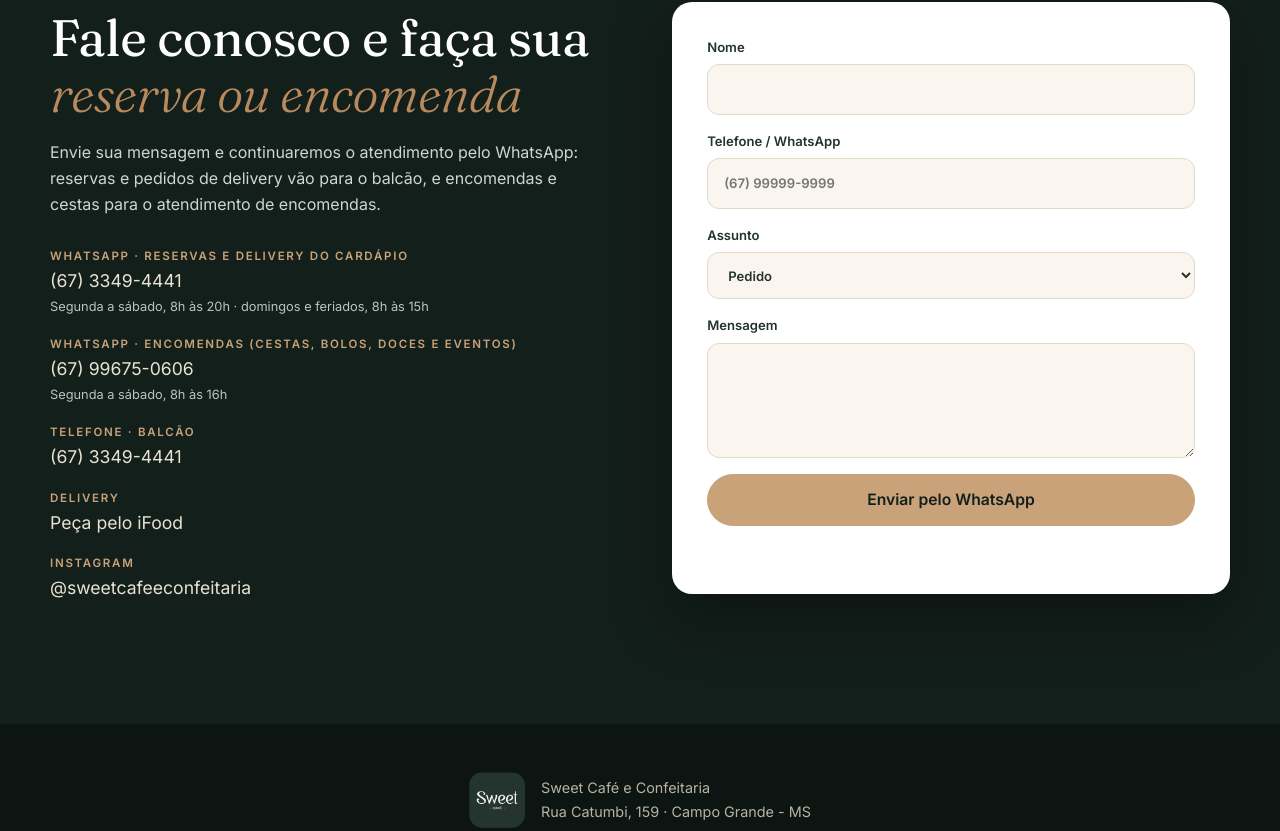
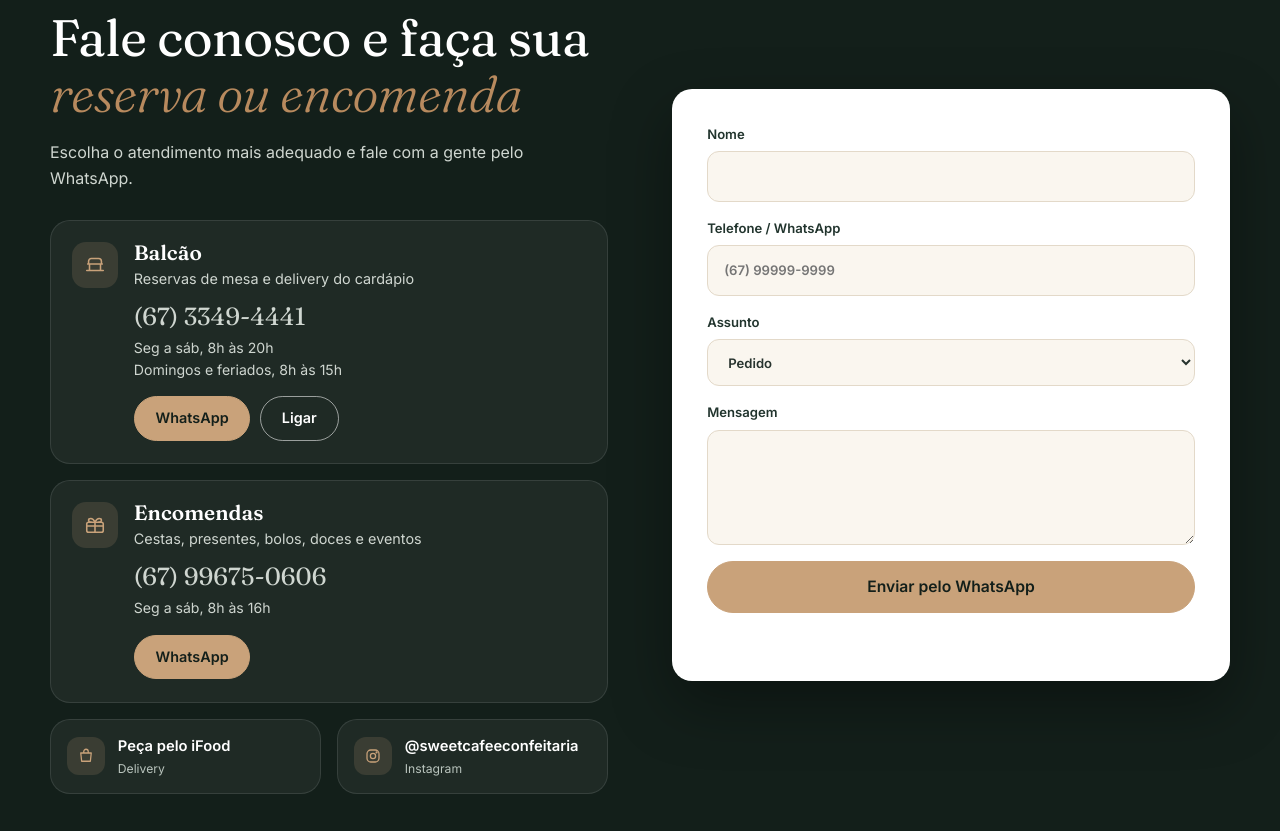
Before and after one commit to Melfhyfqv/sweet-cafe, a plain HTML site: page index.html in a window 1280 px wide. Shown: the part 9858-10689 px from the top of the page. Drawn offline with Linux system fonts and the light colour scheme.

Commit message:
Add files via upload

```diff
--- a/index.html
+++ b/index.html
@@ -266,14 +266,44 @@
     <div data-reveal>
       <p class="eyebrow gold">Contato</p>
       <h2>Fale conosco e faça sua <em>reserva ou encomenda</em></h2>
-      <p>Envie sua mensagem e continuaremos o atendimento pelo WhatsApp: reservas e pedidos de delivery vão para o balcão, e encomendas e cestas para o atendimento de encomendas.</p>
-      <ul class="contact-list">
-        <li><b>WhatsApp · Reservas e delivery do cardápio</b><a data-wa="Olá! Vim pelo site da Sweet Café." data-wa-to="balcao" target="_blank" rel="noopener">(67) 3349-4441</a><small>Segunda a sábado, 8h às 20h · domingos e feriados, 8h às 15h</small></li>
-        <li><b>WhatsApp · Encomendas (cestas, bolos, doces e eventos)</b><a data-wa="Olá! Vim pelo site da Sweet Café." target="_blank" rel="noopener">(67) 99675-0606</a><small>Segunda a sábado, 8h às 16h</small></li>
-        <li><b>Telefone · Balcão</b><a href="tel:+556733494441">(67) 3349-4441</a></li>
-        <li><b>Delivery</b><a href="https://www.ifood.com.br/delivery/campo-grande-ms/sweet-cafe---restaurante-doceria-e-padaria-artesanal-jardim-bela-vista/ce87402b-5f27-452e-ab65-4007fd007075" target="_blank" rel="noopener">Peça pelo iFood</a></li>
-        <li><b>Instagram</b><a href="https://www.instagram.com/sweetcafeeconfeitaria/" target="_blank" rel="noopener">@sweetcafeeconfeitaria</a></li>
-      </ul>
+      <p>Escolha o atendimento mais adequado e fale com a gente pelo WhatsApp.</p>
+      <div class="c-cards">
+        <article class="c-card">
+          <span class="c-ico" aria-hidden="true"><svg viewBox="0 0 24 24" width="22" height="22" fill="none" stroke="currentColor" stroke-width="1.7" stroke-linecap="round" stroke-linejoin="round"><path d="M4 11h16M5 11V8a3 3 0 0 1 3-3h8a3 3 0 0 1 3 3v3M6 11v7M18 11v7M3 18h18"/></svg></span>
+          <div class="c-body">
+            <h3>Balcão</h3>
+            <p class="c-sub">Reservas de mesa e delivery do cardápio</p>
+            <p class="c-num">(67) 3349-4441</p>
+            <p class="c-hours">Seg a sáb, 8h às 20h<br>Domingos e feriados, 8h às 15h</p>
+            <div class="c-actions">
+              <a class="btn btn-gold btn-small" data-wa="Olá! Vim pelo site da Sweet Café." data-wa-to="balcao" target="_blank" rel="noopener">WhatsApp</a>
+              <a class="btn btn-outline btn-small" href="tel:+556733494441">Ligar</a>
+            </div>
+          </div>
+        </article>
+        <article class="c-card">
+          <span class="c-ico" aria-hidden="true"><svg viewBox="0 0 24 24" width="22" height="22" fill="none" stroke="currentColor" stroke-width="1.7" stroke-linecap="round" stroke-linejoin="round"><rect x="3" y="9" width="18" height="11" rx="2"/><path d="M12 9v11M3 13h18M8 9c-2 0-3-1-3-2.2S6 5 7.5 5C10 5 12 9 12 9s2-4 4.5-4C18 5 19 5.8 19 6.8S18 9 16 9"/></svg></span>
+          <div class="c-body">
+            <h3>Encomendas</h3>
+            <p class="c-sub">Cestas, presentes, bolos, doces e eventos</p>
+            <p class="c-num">(67) 99675-0606</p>
+            <p class="c-hours">Seg a sáb, 8h às 16h</p>
+            <div class="c-actions">
+              <a class="btn btn-gold btn-small" data-wa="Olá! Vim pelo site da Sweet Café." target="_blank" rel="noopener">WhatsApp</a>
+            </div>
+          </div>
+        </article>
+        <div class="c-links">
+          <a class="c-link" href="https://www.ifood.com.br/delivery/campo-grande-ms/sweet-cafe---restaurante-doceria-e-padaria-artesanal-jardim-bela-vista/ce87402b-5f27-452e-ab65-4007fd007075" target="_blank" rel="noopener">
+            <span class="c-ico sm" aria-hidden="true"><svg viewBox="0 0 24 24" width="18" height="18" fill="none" stroke="currentColor" stroke-width="1.7" stroke-linecap="round" stroke-linejoin="round"><path d="M5 8h14l-1.2 11H6.2L5 8zM9 8V6a3 3 0 0 1 6 0v2"/></svg></span>
+            <span><b>Peça pelo iFood</b><small>Delivery</small></span>
+          </a>
+          <a class="c-link" href="https://www.instagram.com/sweetcafeeconfeitaria/" target="_blank" rel="noopener">
+            <span class="c-ico sm" aria-hidden="true"><svg viewBox="0 0 24 24" width="18" height="18" fill="none" stroke="currentColor" stroke-width="1.7" stroke-linecap="round" stroke-linejoin="round"><rect x="4" y="4" width="16" height="16" rx="5"/><circle cx="12" cy="12" r="3.5"/><circle cx="16.8" cy="7.2" r=".6" fill="currentColor"/></svg></span>
+            <span><b>@sweetcafeeconfeitaria</b><small>Instagram</small></span>
+          </a>
+        </div>
+      </div>
     </div>
     <form id="contactForm" class="form" novalidate data-reveal style="--d:.1s">
       <label>Nome<input name="nome" type="text" required autocomplete="name"></label>
--- a/style.css
+++ b/style.css
@@ -175,10 +175,32 @@ p{margin-bottom:1rem;color:var(--muted)}
 .contact{background:var(--green-900);color:#e9e2d4}
 .contact h2{color:#fff}
 .contact p{color:#cfd6d0}
+/* Cartões de contato */
+.c-cards{display:grid;gap:1rem;margin-top:1.8rem}
+.c-card{display:flex;gap:1rem;align-items:flex-start;padding:1.3rem 1.3rem 1.4rem;border-radius:var(--radius);background:rgba(255,255,255,.05);border:1px solid rgba(255,255,255,.1);transition:.25s}
+.c-card:hover{border-color:rgba(201,162,122,.55);background:rgba(255,255,255,.07)}
+.c-ico{flex:none;width:46px;height:46px;border-radius:14px;display:grid;place-items:center;background:rgba(201,162,122,.16);color:var(--gold)}
+.c-ico.sm{width:38px;height:38px;border-radius:12px}
+.c-body{min-width:0}
+.c-body h3{color:#fff;font-size:1.3rem;margin:0}
+.c-sub{margin:.15rem 0 .7rem;font-size:.9rem;color:#b9c4bd}
+.c-num{margin:0;font-family:var(--serif);font-size:1.55rem;color:#fff;line-height:1.2}
+.c-hours{margin:.35rem 0 1rem;font-size:.88rem;line-height:1.5;color:#cfd6d0}
+.c-actions{display:flex;gap:.6rem;flex-wrap:wrap}
+.c-actions .btn{padding:.6rem 1.3rem;font-size:.9rem}
+.c-links{display:grid;grid-template-columns:1fr 1fr;gap:1rem}
+.c-link{display:flex;align-items:center;gap:.8rem;padding:.9rem 1rem;border-radius:var(--radius);background:rgba(255,255,255,.05);border:1px solid rgba(255,255,255,.1);transition:.25s;min-width:0}
+.c-link:hover{border-color:rgba(201,162,122,.55);background:rgba(255,255,255,.07)}
+.c-link b{display:block;color:#fff;font-size:.92rem;font-weight:600;overflow:hidden;text-overflow:ellipsis;white-space:nowrap}
+.c-link small{display:block;font-size:.76rem;color:#b9c4bd}
+.c-link>span:last-child{min-width:0}
+@media (max-width:560px){.c-links{grid-template-columns:1fr}.c-num{font-size:1.4rem}}
 .contact-list{margin:1.8rem 0 0}
 .contact-list li{margin-bottom:1.1rem}
 .contact-list b{display:block;font-size:.72rem;text-transform:uppercase;letter-spacing:.15em;color:var(--gold)}
 .contact-list a{font-size:1.1rem}
+.contact-list a.call{font-size:.78rem;font-weight:600;margin-left:.6rem;padding:.2rem .75rem;border:1px solid var(--gold);border-radius:999px;color:var(--gold);vertical-align:middle}
+.contact-list a.call:hover{background:var(--gold);color:var(--green-900);text-decoration:none}
 .contact-list small{display:block;font-size:.8rem;color:#b9c4bd;margin-top:.1rem}
 .contact-list a:hover{text-decoration:underline}
 .form{background:var(--white);color:var(--text);padding:2.2rem;border-radius:var(--radius);display:grid;gap:1rem;box-shadow:0 24px 60px rgba(0,0,0,.35)}
```
